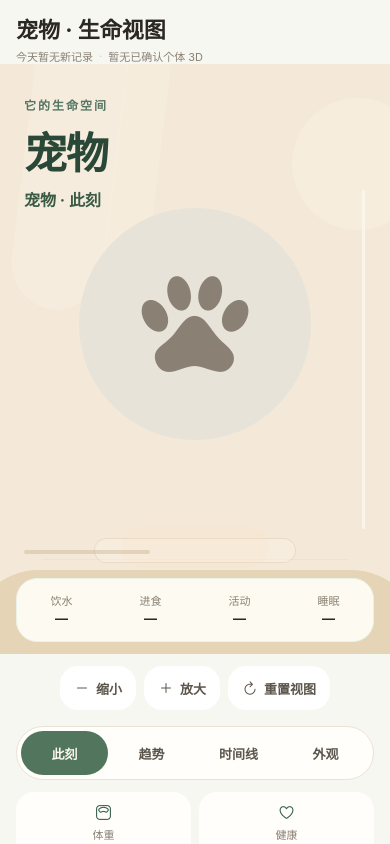
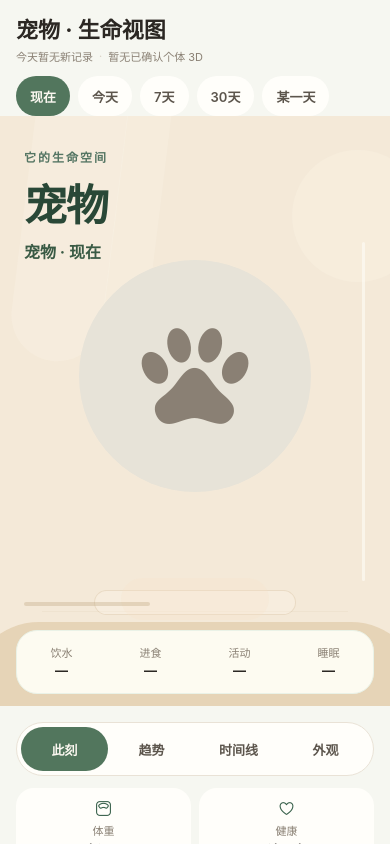
Before and after one commit to huangdi97/pet-life-intelligence, a React Native app in the folder apps/mobile/: screen /LifeView in a window 390 px wide. Built offline with nearby package versions, Linux system fonts and the light colour scheme; no server answers.

Commit message:
feat(android-ui): add truthful Life View time scrubber and historical 3D gating

```diff
--- a/apps/mobile/src/screens/LifeViewScreen.tsx
+++ b/apps/mobile/src/screens/LifeViewScreen.tsx
@@ -10,7 +10,7 @@
  * appear on the owner surface.
  */
 import React, { useEffect, useMemo, useRef, useState } from "react";
-import { Modal, Pressable, ScrollView, StyleSheet, Text, View } from "react-native";
+import { Modal, Pressable, ScrollView, StyleSheet, Text, TextInput, View } from "react-native";
 import { SafeAreaView } from "react-native-safe-area-context";
 import { Ionicons } from "@expo/vector-icons";
 import { useNavigation } from "@react-navigation/native";
@@ -25,7 +25,7 @@ import { resolvePetStage } from "../components/pet/PetStageRenderer";
 import { eventTypeLabel, sourceLabel } from "./ui_labels";
 import { observedActivityMinutes } from "./today_helpers";
 import { usePetTwin } from "../hooks/usePetTwin";
-import { poseForEvent } from "@pli/pet-3d";
+import { poseForEvent, type TwinDescriptor } from "@pli/pet-3d";
 import type { StackParamList } from "../navigation";
 
 interface BaselineRow {
@@ -34,6 +34,23 @@ interface BaselineRow {
   sample_count: number;
   window_days: number;
   computed_at: string;
+}
+
+type TimeScope = "now" | "today" | "7d" | "30d" | "date";
+interface HistoricalVisualModel {
+  version: number;
+  status: string;
+  activated_at: string | null;
+  retired_at: string | null;
+  artifact_map?: { twin_descriptor?: TwinDescriptor };
+  metadata_json?: { demo_fixture?: boolean };
+}
+interface HistoricalTwin {
+  version: number;
+  descriptor: TwinDescriptor;
+  demoFixture: boolean;
+  activatedAt: string;
+  observedRegions: string[];
 }
 
 interface AnchorDetail {
@@ -49,9 +66,14 @@ export function LifeViewScreen() {
   const { pets, petId } = usePets();
   const navigation = useNavigation<NativeStackNavigationProp<StackParamList>>();
   const { twin, loading: twinLoading, error: twinError } = usePetTwin(petId);
-  const [loadedPetId, setLoadedPetId] = useState<string | null>(null);
   const [rawToday, setToday] = useState<{ events: LifeEvent[] } | null>(null);
   const [mode, setMode] = useState<LivingMode>("now");
+  const [timeScope, setTimeScope] = useState<TimeScope>("now");
+  const [selectedDate, setSelectedDate] = useState(() => new Date().toISOString().slice(0, 10));
+  const [loadedScopeKey, setLoadedScopeKey] = useState<string | null>(null);
+  const [historyPetId, setHistoryPetId] = useState<string | null>(null);
+  const [historyModels, setHistoryModels] = useState<HistoricalVisualModel[]>([]);
+  const [historyState, setHistoryState] = useState<"loading" | "ready" | "error">("loading");
   const viewerRef = useRef<Pet3DViewerHandle>(null);
   const [rawError, setError] = useState(false);
   const [rawDetail, setDetail] = useState<AnchorDetail | null>(null);
@@ -68,9 +90,13 @@ export function LifeViewScreen() {
   const [healthSupportState, setHealthSupportState] = useState<"loading" | "ready" | "error">("loading");
 
   const pet = pets?.find((p) => p.id === petId) ?? pets?.[0] ?? null;
+  const scopeKey = pet?.id
+    ? `${pet.id}:${timeScope}:${timeScope === "date" ? selectedDate : ""}`
+    : "";
+  const currentFactScope = timeScope === "now" || timeScope === "today";
   // Each fact and any open detail sheet belongs to one pet. Hide stale state
   // synchronously while React switches selected identity, before fetch effects.
-  const scoped = !!pet?.id && loadedPetId === pet.id;
+  const scoped = !!pet?.id && loadedScopeKey === scopeKey;
   const today = scoped ? rawToday : null;
   const error = scoped ? rawError : false;
   const detail = detailPetId === pet?.id ? rawDetail : null;
@@ -79,28 +105,56 @@ export function LifeViewScreen() {
 
   useEffect(() => {
     if (!pet?.id) return;
+    const targetPetId = pet.id;
+    const targetScopeKey = scopeKey;
     let alive = true;
     setToday(null);
     setError(false);
     setDetail(null);
+
+    const loadEvents = async (): Promise<{ events: LifeEvent[] }> => {
+      if (timeScope === "date") {
+        if (!/^\d{4}-\d{2}-\d{2}$/.test(selectedDate)) return { events: [] };
+        return api.get<{ events: LifeEvent[] }>(`/pets/${targetPetId}/today?date=${selectedDate}`);
+      }
+      if (timeScope === "7d" || timeScope === "30d") {
+        const days = timeScope === "7d" ? 7 : 30;
+        const response = await api.get<{ events: LifeEvent[] }>(`/pets/${targetPetId}/events?limit=200`);
+        const cutoff = Date.now() - days * 24 * 60 * 60 * 1000;
+        return {
+          events: response.events.filter((event) => {
+            const at = new Date(event.occurred_at).getTime();
+            return Number.isFinite(at) && at >= cutoff;
+          }),
+        };
+      }
+      return api.get<{ events: LifeEvent[] }>(`/pets/${targetPetId}/today`);
+    };
+
+    loadEvents()
+      .then((r) => {
+        if (!alive) return;
+        setToday(r);
+        setError(false);
+        setLoadedScopeKey(targetScopeKey);
+      })
+      .catch(() => {
+        if (!alive) return;
+        setError(true);
+        setLoadedScopeKey(targetScopeKey);
+      });
+
+    return () => {
+      alive = false;
+    };
+  }, [pet?.id, scopeKey, timeScope, selectedDate]);
+
+  useEffect(() => {
+    if (!pet?.id) return;
+    let alive = true;
     setBaseline([]);
     setBaselinePetId(null);
     setBaselineState("loading");
-    api
-      .get<{ events: LifeEvent[] }>(`/pets/${pet.id}/today`)
-      .then((r) => {
-        if (alive) {
-          setToday(r);
-          setError(false);
-          setLoadedPetId(pet.id);
-        }
-      })
-      .catch(() => {
-        if (alive) {
-          setError(true);
-          setLoadedPetId(pet.id);
-        }
-      });
     api
       .get<BaselineRow[]>(`/pets/${pet.id}/baseline`)
       .then((rows) => {
@@ -115,9 +169,30 @@ export function LifeViewScreen() {
         setBaselinePetId(pet.id);
         setBaselineState("error");
       });
-    return () => {
-      alive = false;
-    };
+    return () => { alive = false; };
+  }, [pet?.id]);
+
+  useEffect(() => {
+    if (!pet?.id) return;
+    const targetPetId = pet.id;
+    let alive = true;
+    setHistoryPetId(null);
+    setHistoryModels([]);
+    setHistoryState("loading");
+    api.get<{ models: HistoricalVisualModel[] }>(`/pets/${targetPetId}/visual-models`)
+      .then((response) => {
+        if (!alive) return;
+        setHistoryModels(response.models ?? []);
+        setHistoryPetId(targetPetId);
+        setHistoryState("ready");
+      })
+      .catch(() => {
+        if (!alive) return;
+        setHistoryModels([]);
+        setHistoryPetId(targetPetId);
+        setHistoryState("error");
+      });
+    return () => { alive = false; };
   }, [pet?.id]);
 
   useEffect(() => {
@@ -149,6 +224,46 @@ export function LifeViewScreen() {
   }, [pet?.id]);
 
   const petEvents = useMemo(() => (today?.events ?? []).filter((e) => e.event_type !== "today.viewed"), [today]);
+  const historicalTwin = useMemo<HistoricalTwin | null>(() => {
+    if (timeScope !== "date" || historyPetId !== pet?.id || historyState !== "ready") return null;
+    if (!/^\d{4}-\d{2}-\d{2}$/.test(selectedDate)) return null;
+    const dayStart = new Date(`${selectedDate}T00:00:00+08:00`).getTime();
+    const dayEnd = new Date(`${selectedDate}T23:59:59.999+08:00`).getTime();
+    const candidates = historyModels
+      .filter((model) => {
+        const descriptor = model.artifact_map?.twin_descriptor;
+        if (!descriptor || !model.activated_at) return false;
+        const activated = new Date(model.activated_at).getTime();
+        const retired = model.retired_at ? new Date(model.retired_at).getTime() : Number.POSITIVE_INFINITY;
+        return Number.isFinite(activated) && activated <= dayEnd && retired >= dayStart;
+      })
+      .sort((a, b) => (b.activated_at ?? "").localeCompare(a.activated_at ?? ""));
+    const model = candidates[0];
+    const descriptor = model?.artifact_map?.twin_descriptor;
+    if (!model || !descriptor || !model.activated_at) return null;
+    const surface = (descriptor as { surface?: { observed_regions?: string[] } }).surface;
+    return {
+      version: model.version,
+      descriptor,
+      demoFixture: model.metadata_json?.demo_fixture === true,
+      activatedAt: model.activated_at,
+      observedRegions: surface?.observed_regions ?? [],
+    };
+  }, [timeScope, selectedDate, historyPetId, historyState, historyModels, pet?.id]);
+
+  const displayTwin =
+    timeScope === "now" || timeScope === "today"
+      ? twin
+      : timeScope === "date"
+        ? historicalTwin
+        : null;
+  const historicalRange = timeScope === "7d" || timeScope === "30d";
+  const scopeLabel =
+    timeScope === "now" ? "现在" :
+    timeScope === "today" ? "今天" :
+    timeScope === "7d" ? "最近 7 天" :
+    timeScope === "30d" ? "最近 30 天" :
+    selectedDate;
   const lastEvent = petEvents[0] ?? null;
   // Owner UI does not expose an animation-demo toolbar. Motion follows the
   // most recent non-health life event as a representative pose; otherwise the
@@ -167,6 +282,8 @@ export function LifeViewScreen() {
       }, 0);
     const sleepMinutes = durationMinutes("daily.sleep");
     const comparisonFor = (metric: string | null, current: number) => {
+      if (timeScope === "date") return "历史常态未版本化，不用当前常态解释过去";
+      if (historicalRange) return "这是时间范围汇总，不与单日常态直接比较";
       if (!metric) return "暂无（当前没有同口径常态）";
       if (current <= 0) return "暂无（今天没有足够记录）";
       if (scopedBaselineState === "loading") return "常态读取中";
@@ -221,7 +338,7 @@ export function LifeViewScreen() {
       mk("sleep", "睡眠", sleepMinutes > 0 ? `${sleepMinutes} 分钟` : "—", "moon-outline", "daily.sleep", "sleep_minutes_per_day", sleepMinutes),
     ];
     return list;
-  }, [petEvents, pet?.id, baseline, scopedBaselineState]);
+  }, [petEvents, pet?.id, baseline, scopedBaselineState, timeScope, historicalRange]);
 
   const supportOwned = supportPetId === pet?.id;
   const openTaskCount = supportOwned && taskSupportState === "ready"
@@ -256,12 +373,39 @@ export function LifeViewScreen() {
           ? "有健康记录"
           : "暂无记录";
 
+  const scopeEmptyCopy =
+    timeScope === "date"
+      ? `${selectedDate} 没有已记录事件。`
+      : historicalRange
+        ? `${scopeLabel}还没有足够记录。`
+        : `${pet?.name ?? "宠物"}今天安安静静的。`;
+  const scopeModelStatus =
+    timeScope === "date"
+      ? historyState === "loading"
+        ? "历史 3D 版本读取中"
+        : historyState === "error"
+          ? "历史 3D 版本暂不可用"
+          : historicalTwin
+            ? `历史第 ${historicalTwin.version} 版 · ${new Date(historicalTwin.activatedAt).toLocaleDateString("zh-CN")} 激活`
+            : "该日无可确认 3D 版本"
+      : historicalRange
+        ? "时间范围汇总 · 不使用当前 3D"
+        : twinLoading
+          ? "3D 状态读取中"
+          : twinError
+            ? "3D 状态暂时不可用"
+            : twin
+              ? twin.demoFixture
+                ? "示例形象 · 仅用于体验"
+                : "个体形象 · 已确认"
+              : "暂无已确认个体 3D";
+
   const nowLine = error
     ? "暂时连接不上，稍后自动恢复。"
     : !pet
       ? ""
       : petEvents.length === 0
-        ? `${pet?.name ?? "宠物"}今天安安静静的。`
+        ? scopeEmptyCopy
         : lastEvent
           ? `最近一次记录：${eventTypeLabel(lastEvent.event_type)} · ${new Date(lastEvent.occurred_at).toLocaleTimeString("zh-CN", { hour: "2-digit", minute: "2-digit", hour12: false })}`
           : "";
@@ -279,36 +423,72 @@ export function LifeViewScreen() {
             </Text>
             <Text style={styles.metaDot}>·</Text>
             <Text style={styles.metaText} testID="pli.lifeview.model-status">
-              {twinLoading
-                ? "3D 状态读取中"
-                : twinError
-                  ? "3D 状态暂时不可用"
-                  : twin
-                    ? twin.demoFixture
-                      ? "示例形象 · 仅用于体验"
-                      : "个体形象 · 已确认"
-                    : "暂无已确认个体 3D"}
+              {scopeModelStatus}
             </Text>
           </View>
         </View>
+
+        <ScrollView
+          horizontal
+          showsHorizontalScrollIndicator={false}
+          contentContainerStyle={styles.timeScopeRow}
+          testID="pli.lifeview.time-scrubber"
+          accessibilityLabel="生命视图时间范围"
+        >
+          {([
+            ["now", "现在"],
+            ["today", "今天"],
+            ["7d", "7天"],
+            ["30d", "30天"],
+            ["date", "某一天"],
+          ] as const).map(([value, label]) => (
+            <Pressable
+              key={value}
+              accessibilityRole="button"
+              accessibilityState={{ selected: timeScope === value }}
+              onPress={() => setTimeScope(value)}
+              style={[styles.timeScopeChip, timeScope === value && styles.timeScopeChipActive]}
+              testID={`pli.lifeview.time.${value}`}
+            >
+              <Text style={[styles.timeScopeChipText, timeScope === value && styles.timeScopeChipTextActive]}>{label}</Text>
+            </Pressable>
+          ))}
+        </ScrollView>
+        {timeScope === "date" ? (
+          <View style={styles.dateRow}>
+            <Text style={styles.dateLabel}>查看日期</Text>
+            <TextInput
+              testID="pli.lifeview.time.date-input"
+              value={selectedDate}
+              onChangeText={setSelectedDate}
+              placeholder="YYYY-MM-DD"
+              autoCapitalize="none"
+              keyboardType="numbers-and-punctuation"
+              style={styles.dateInput}
+            />
+          </View>
+        ) : null}
+
         <View style={styles.stageWrap}>
           <PetLivingStage
             pet={pet}
             spec={resolvePetStage(pet)}
             variant="life"
             anchors={anchors}
-            headline={mode === "now" ? `${pet?.name ?? "宠物"} · 此刻` : undefined}
+            headline={mode === "now" ? `${pet?.name ?? "宠物"} · ${scopeLabel}` : undefined}
             caption={mode === "now" ? nowLine : undefined}
-            demo={DEMO_ENV || twin?.demoFixture === true}
-            interactive
-            twin={twin?.descriptor ?? null}
-            sourceMediaCount={twin?.observedRegions.length ?? 0}
+            note={historicalRange ? "时间范围汇总不使用当前 3D 形象冒充历史。" : timeScope === "date" && !historicalTwin ? "该日没有可确认的历史 3D 版本；保留真实记录与照片。" : undefined}
+            demo={displayTwin ? (DEMO_ENV || displayTwin.demoFixture === true) : false}
+            interactive={Boolean(displayTwin)}
+            twin={displayTwin?.descriptor ?? null}
+            sourceMediaCount={displayTwin?.observedRegions.length ?? 0}
             frameTarget={0.54}
             viewerRef={viewerRef}
-            pose={twin ? representativePose : null}
+            pose={displayTwin ? representativePose : null}
           />
         </View>
 
+        {displayTwin ? (
         <View testID="pli.lifeview.control.zoom" style={styles.controlRow} accessibilityLabel="3D 视图控制">
           <Pressable accessibilityRole="button" onPress={() => viewerRef.current?.zoomOut()} style={styles.controlBtn}>
             <Ionicons name="remove" size={16} color={COLORS.textSecondary} />
@@ -323,12 +503,14 @@ export function LifeViewScreen() {
             <Text style={styles.controlBtnText}>重置视图</Text>
           </Pressable>
         </View>
+        ) : null}
 
 
         <View testID="pli.lifeview.control.modes">
           <LivingModeSwitcher value={mode} onChange={setMode} onTimeline={() => navigation.navigate("Tabs", { screen: "Timeline" })} />
         </View>
 
+        {currentFactScope ? (
         <View testID="pli.lifeview.support-facts" style={styles.supportFacts} accessibilityLabel="体重、任务与设备状态">
           <Pressable
             testID="pli.lifeview.support.weight"
@@ -375,6 +557,14 @@ export function LifeViewScreen() {
             <Text style={styles.supportValue}>{deviceText}</Text>
           </Pressable>
         </View>
+        ) : (
+          <View style={styles.historyTruth} testID="pli.lifeview.history-truth">
+            <Ionicons name="time-outline" size={16} color={COLORS.textTertiary} />
+            <Text style={styles.historyTruthText}>
+              历史范围只显示当时存在的事件和可验证 3D 版本；今天的体重、任务、健康与设备状态不会倒灌到过去。
+            </Text>
+          </View>
+        )}
 
 
         <View testID="pli.lifeview.panel" style={styles.panel} accessibilityLiveRegion="polite">
@@ -406,11 +596,17 @@ export function LifeViewScreen() {
             <View style={styles.lookRow}>
               <Ionicons name="cube-outline" size={18} color={COLORS.textTertiary} />
               <Text style={styles.panelText}>
-                {twin
-                  ? twin.demoFixture
-                    ? "当前是示例 3D 形象，用于体验交互；它不代表真实宠物扫描或已验证个体外观。"
-                    : `这是${pet?.name ?? "宠物"}的 3D 形象，已通过你的确认。外观不会替代真实照片与记录。`
-                  : "当前还没有已确认的个体 3D 形象。真实照片与记录仍可正常使用；生成能力可用并经你确认后，才会显示个体 3D。"}
+                {timeScope === "date"
+                  ? historicalTwin
+                    ? `这一天使用当时有效的第 ${historicalTwin.version} 版 3D 形象；不会使用后来版本替代。`
+                    : "这一天没有可确认的历史 3D 版本；不会用现在的样子补画过去。"
+                  : historicalRange
+                    ? "该时间范围跨越多个日期，不使用当前 3D 形象代表整个历史区间。"
+                    : twin
+                      ? twin.demoFixture
+                        ? "当前是示例 3D 形象，用于体验交互；它不代表真实宠物扫描或已验证个体外观。"
+                        : `这是${pet?.name ?? "宠物"}的 3D 形象，已通过你的确认。外观不会替代真实照片与记录。`
+                      : "当前还没有已确认的个体 3D 形象。真实照片与记录仍可正常使用；生成能力可用并经你确认后，才会显示个体 3D。"}
               </Text>
             </View>
           ) : null}
@@ -459,6 +655,16 @@ const styles = StyleSheet.create({
   flex: { flex: 1 },
   content: { paddingBottom: SPACE.s8 },
   stageWrap: { alignSelf: "center", width: "100%", maxWidth: 430 },
+  timeScopeRow: { paddingHorizontal: SPACE.s4, paddingTop: SPACE.s3, gap: SPACE.s2 },
+  timeScopeChip: { minHeight: 40, paddingHorizontal: 14, borderRadius: 20, alignItems: "center", justifyContent: "center", backgroundColor: COLORS.surfaceRaised },
+  timeScopeChipActive: { backgroundColor: COLORS.brandPrimary },
+  timeScopeChipText: { fontSize: TYPE.sm, fontWeight: "600", color: COLORS.textSecondary },
+  timeScopeChipTextActive: { color: COLORS.textInverse },
+  dateRow: { marginHorizontal: SPACE.s4, marginTop: SPACE.s2, flexDirection: "row", alignItems: "center", gap: SPACE.s2 },
+  dateLabel: { fontSize: TYPE.sm, color: COLORS.textTertiary },
+  dateInput: { flex: 1, minHeight: 44, borderRadius: 16, paddingHorizontal: SPACE.s3, backgroundColor: COLORS.surfaceRaised, color: COLORS.textPrimary },
+  historyTruth: { marginHorizontal: SPACE.s4, marginTop: SPACE.s3, flexDirection: "row", alignItems: "flex-start", gap: SPACE.s2, padding: SPACE.s3, borderRadius: 18, backgroundColor: COLORS.surfaceRaised },
+  historyTruthText: { flex: 1, fontSize: TYPE.sm, lineHeight: 20, color: COLORS.textSecondary },
   panel: { marginHorizontal: SPACE.s4, marginTop: SPACE.s4 },
   panelText: { fontSize: TYPE.body, color: COLORS.textSecondary, lineHeight: 22 },
   trendRow: { flexDirection: "row", flexWrap: "wrap", gap: SPACE.s3 },
```
